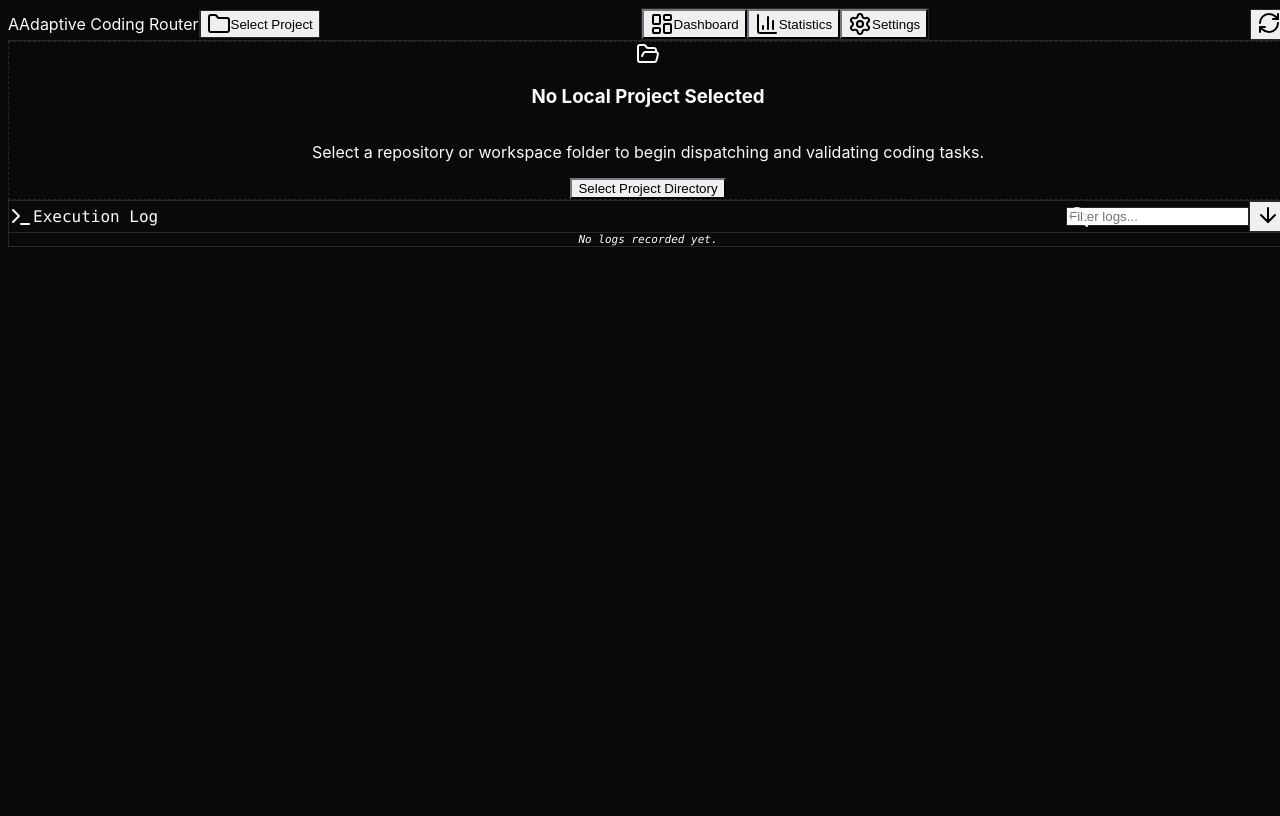
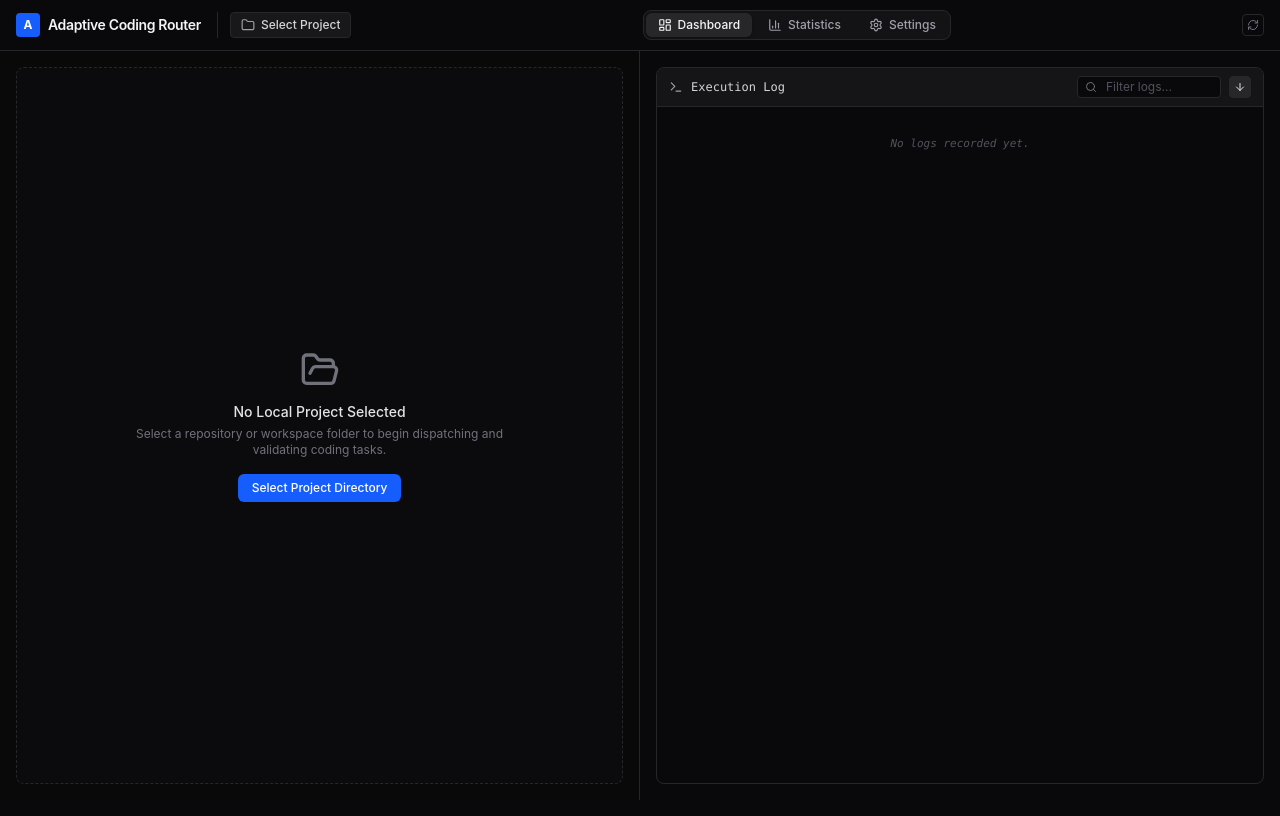
Before and after one commit to Cristofervaltz/adaptive-coding-router, a React (Vite) app: page / in a window 1280 px wide. Built offline with nearby package versions, Linux system fonts and the light colour scheme.

Commit message:
fix: configure Tailwind v4 source paths and import directives to restore full UI styling

```diff
--- a/src/index.css
+++ b/src/index.css
@@ -1,6 +1,7 @@
-@tailwind base;
-@tailwind components;
-@tailwind utilities;
+@import "tailwindcss";
+@config "../tailwind.config.js";
+@source "../src";
+@source "../index.html";
 
 :root {
   --background: 240 10% 3.9%;
```
